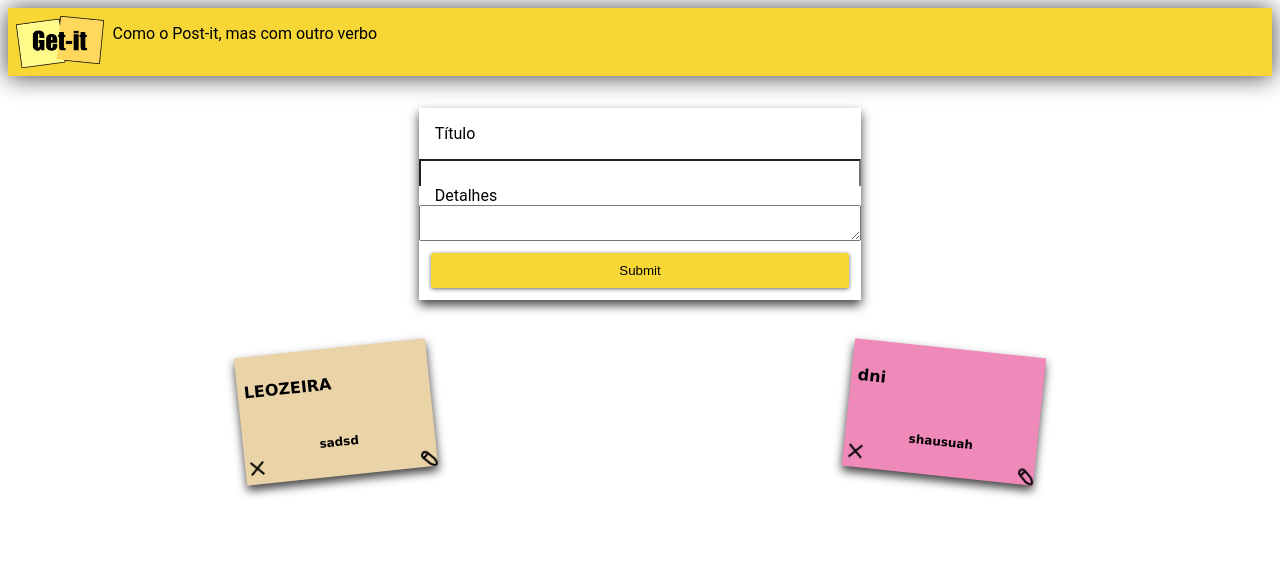
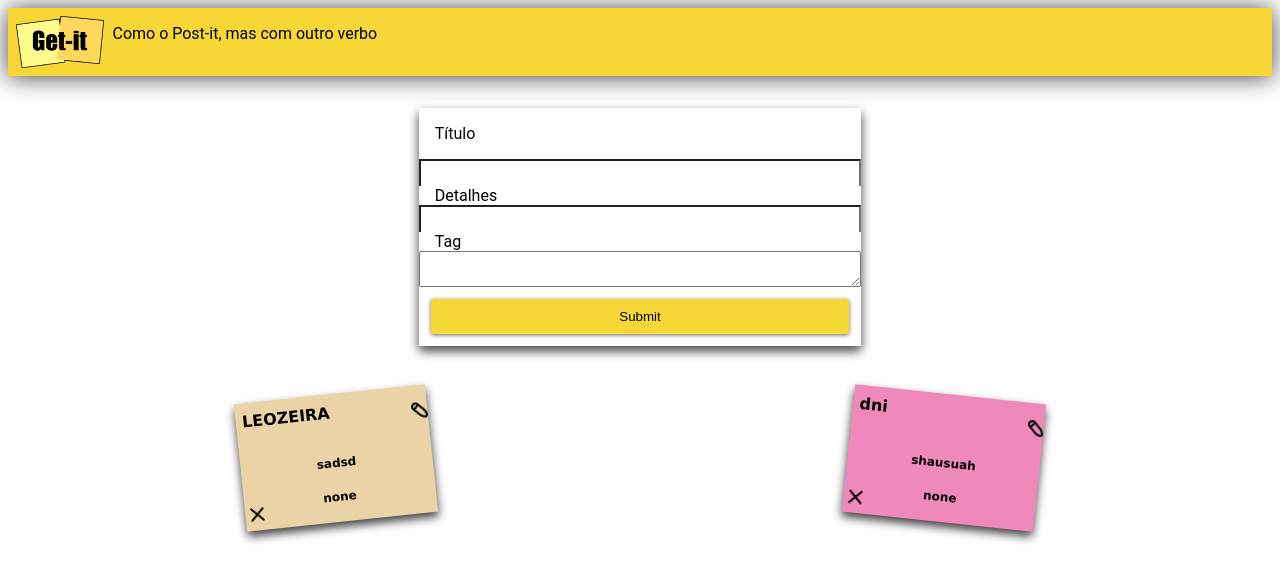
Before and after one commit to guilhermecarvalhoacc/Tecweb_django, a Django app: page / in a window 1280 px wide. Shown: the top 582 px of the page. Run offline with Django 3.2, Linux system fonts and the light colour scheme; data comes from the database, SQL or seed files in the repository.

Commit message:
funcionando ate aqui

```diff
--- a/Tecweb_django/notes/models.py
+++ b/Tecweb_django/notes/models.py
@@ -5,5 +5,6 @@ class Note(models.Model):
     title = models.CharField(max_length=200)
     content = models.TextField()
     id = models.AutoField(primary_key=True)
+    tag = models.CharField(max_length=200)
     def __str__(self):
         return f"{self.id}.{self.title}"
--- a/Tecweb_django/notes/static/notes/css/getit2.css
+++ b/Tecweb_django/notes/static/notes/css/getit2.css
@@ -257,5 +257,5 @@ Algumas informações úteis e dicas:
  .edit_img{
    position: absolute;
    right: 0;
-   bottom:0;
+   bottom:100;
  }
--- a/Tecweb_django/notes/templates/notes/index.html
+++ b/Tecweb_django/notes/templates/notes/index.html
@@ -15,8 +15,11 @@
     <label class="form-card-title" for="titulo">Título</label>
     <input id="titulo" type="text" name="titulo" />
     <label class="autoresize" for="detalhes">Detalhes</label>
-    <textarea id="detalhes" name="detalhes"></textarea>
+    <input id="tag" type="text" name="detalhes" />
+    <label class="autoresize" for="tag">Tag</label>
+    <textarea id="detalhes" name="tag"></textarea>
     <input class="btn"  type="submit" />
+
   </form>
   <div class="card-container">
     {% for note in notes %}
@@ -32,6 +35,7 @@
       </a>
       <h3 class="card-title" name="title-{{note.id}}" >{{ note.title }}</h3>
       <h3 class="card-content" name="content-{{note.id}}" >{{ note.content}}</h3>
+      <h3 class="card-content" name="content-{{note.id}}" >{{ note.tag}}</h3>
       </div>
       {% endfor %}
     </div>
```
Also changed, not shown: Tecweb_django/notes/migrations/0002_auto_20210411_2221.py (added).
